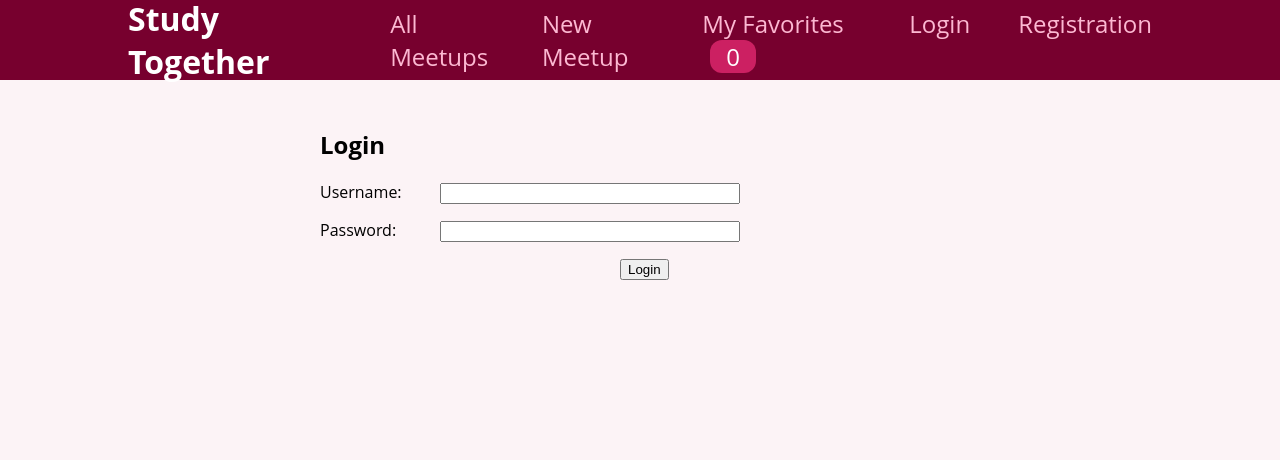
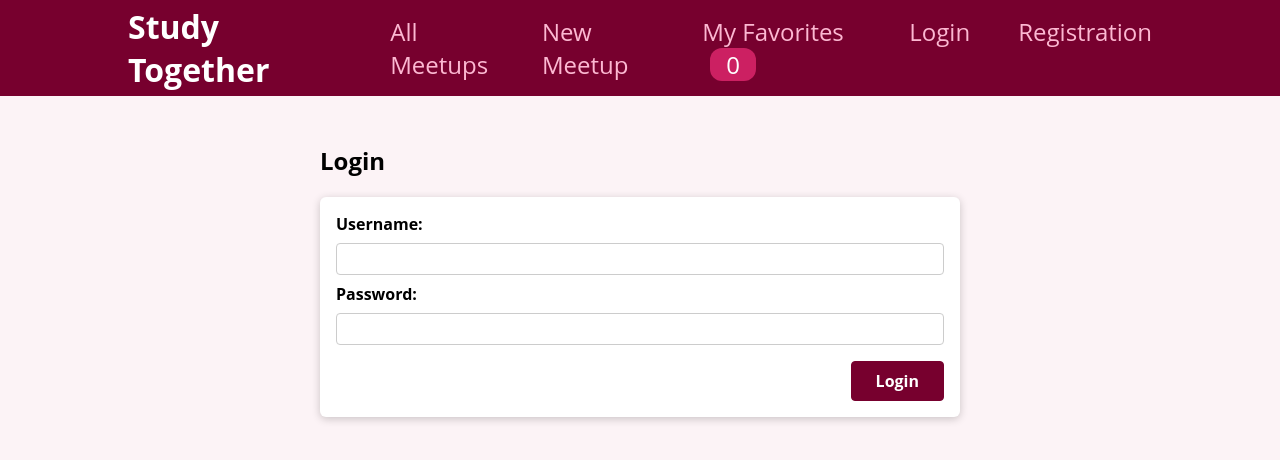
Before and after one commit to kt-repo/cs633-study-together, an Angular app in the folder client/: page /login in a window 1280 px wide. Shown: the top 460 px of the page. Built offline with nearby package versions, Linux system fonts and the light colour scheme.

Commit message:
Add style to login and registration pages

```diff
--- a/client/src/app/layout/main-navigation/main-navigation.component.scss
+++ b/client/src/app/layout/main-navigation/main-navigation.component.scss
@@ -1,6 +1,6 @@
 .header {
   width: 100%;
-  height: 5rem;
+  height: 6rem;
   display: flex;
   align-items: center;
   justify-content: space-between;
@@ -23,6 +23,8 @@
 }
 
 .header li {
+  margin-top: 10px;
+  margin-bottom: 10px;
   margin-left: 3rem;
 }
 
--- a/client/src/app/pages/all-meetups/all-meetups.component.html
+++ b/client/src/app/pages/all-meetups/all-meetups.component.html
@@ -1,5 +1,5 @@
 <section>
-  <h1>All Meetups</h1>
+  <h1>All Study Together Meetups</h1>
   <p *ngIf="isLoading; else allMeetups">Loading...</p>
 
   <ng-template #allMeetups>
--- a/client/src/app/pages/login/login.component.html
+++ b/client/src/app/pages/login/login.component.html
@@ -1,14 +1,16 @@
 <h2>Login</h2>
-<form (ngSubmit)="onSubmit()">
-  <div class="form-group">
+<app-card>
+  <form class="form" (ngSubmit)="onSubmit()">
+    <div class="control">
       <label for="username">Username:</label>
       <input type="text" id="username" name="username" [(ngModel)]="username">
     </div>
-  <div class="form-group">
+    <div class="control">
       <label for="password">Password:</label>
       <input type="password" id="password" name="password" [(ngModel)]="password">
     </div>
-  <div class="button">
+    <div class="actions">
       <button type="submit">Login</button>
     </div>
   </form>
+</app-card>
--- a/client/src/app/pages/login/login.component.scss
+++ b/client/src/app/pages/login/login.component.scss
@@ -1,26 +1,45 @@
-.registration-form {
-  display: flex;
-  flex-direction: column;
+.form {
+  padding: 1rem;
 }
 
-.form-group {
-  margin-bottom: 15px;
+.control {
+  margin-bottom: 0.5rem;
 }
 
-label {
-  display: inline-block;
-  width: 120px; /* Adjust the width as needed */
-  text-align: left;
+.control label {
+  display: block;
+  font-weight: bold;
+  margin-bottom: 0.5rem;
 }
 
-input {
-  width: 300px; /* Adjust the width as needed */
-}
-.form-group input {
-  text-align: left;
+.control input,
+.control textarea {
+  display: block;
+  font: inherit;
+  border-radius: 4px;
+  border: 1px solid #ccc;
+  padding: 0.25rem;
+  width: 100%;
 }
 
-.button {
-  text-align: left; /* Right justify the button */
-  margin-left: 300px;
+.actions {
+  margin-top: 1rem;
+  text-align: right;
 }
+
+.actions button {
+  font: inherit;
+  cursor: pointer;
+  background-color: #77002e;
+  color: white;
+  padding: 0.5rem 1.5rem;
+  border: 1px solid #77002e;
+  border-radius: 4px;
+  font-weight: bold;
+}
+
+.actions button:hover,
+.actions button:active {
+  background-color: #a50e48;
+  border-color: #a50e48;
+}
--- a/client/src/app/pages/login/login.component.ts
+++ b/client/src/app/pages/login/login.component.ts
@@ -2,12 +2,12 @@ import { Component } from '@angular/core';
 import { CommonModule } from '@angular/common';
 import { FormsModule } from "@angular/forms";
 import { AuthService } from '../../services/auth.service';
-
+import { CardComponent } from '../../ui/card/card.component';
 
 @Component({
   selector: 'app-login',
   standalone: true,
-  imports: [CommonModule, FormsModule],
+  imports: [CommonModule, FormsModule, CardComponent],
   templateUrl: './login.component.html',
   styleUrls: ['./login.component.scss']
 })
--- a/client/src/app/pages/new-meetup/new-meetup.component.html
+++ b/client/src/app/pages/new-meetup/new-meetup.component.html
@@ -1,4 +1,4 @@
 <section>
-  <h1>Add New Meetup</h1>
+  <h1>Add New Study Together Meetup</h1>
   <app-new-meetup-form />
 </section>
--- a/client/src/app/pages/registration/registration.component.html
+++ b/client/src/app/pages/registration/registration.component.html
@@ -1,33 +1,35 @@
 <h2>Registration</h2>
-<form (ngSubmit)="onSubmit()">
-  <div class="form-group">
+<app-card>
+  <form class="form" (ngSubmit)="onSubmit()">
+    <div class="control">
       <label for="username">Username:</label>
       <input type="text" id="username" name="username" [(ngModel)]="username">
     </div>
-  <div class="form-group">
+    <div class="control">
       <label for="password">Password:</label>
       <input type="password" id="password" name="password" [(ngModel)]="password">
     </div>
-  <div class="form-group">
+    <div class="control">
       <label for="firstname">First Name:</label>
       <input type="text" id="firstname" name="firstname" [(ngModel)]="firstname">
     </div>
-  <div class="form-group">
+    <div class="control">
       <label for="lastname">Last Name:</label>
       <input type="text" id="lastname" name="lastname" [(ngModel)]="lastname">
     </div>
-  <div class="form-group">
+    <div class="control">
       <label for="address">Address:</label>
       <input type="text" id="address" name="address" [(ngModel)]="address">
     </div>
-  <div class="form-group">
+    <div class="control">
       <label for="school">School:</label>
       <input type="text" id="school" name="school" [(ngModel)]="school">
     </div>
-  <div class="button">
+    <div class="actions">
       <button type="submit">Register</button>
     </div>
     <div *ngIf="registrationError" class="alert alert-danger">
       {{ registrationError }}
     </div>
   </form>
+</app-card>
--- a/client/src/app/pages/registration/registration.component.scss
+++ b/client/src/app/pages/registration/registration.component.scss
@@ -1,26 +1,45 @@
-.registration-form {
-  display: flex;
-  flex-direction: column;
+.form {
+  padding: 1rem;
 }
 
-.form-group {
-  margin-bottom: 15px;
+.control {
+  margin-bottom: 0.5rem;
 }
 
-label {
-  display: inline-block;
-  width: 120px; /* Adjust the width as needed */
-  text-align: left;
+.control label {
+  display: block;
+  font-weight: bold;
+  margin-bottom: 0.5rem;
 }
 
-input {
-  width: 300px; /* Adjust the width as needed */
-}
-.form-group input {
-  text-align: left;
+.control input,
+.control textarea {
+  display: block;
+  font: inherit;
+  border-radius: 4px;
+  border: 1px solid #ccc;
+  padding: 0.25rem;
+  width: 100%;
 }
 
-.button {
-  text-align: left; /* Right justify the button */
-  margin-left: 300px;
+.actions {
+  margin-top: 1rem;
+  text-align: right;
 }
+
+.actions button {
+  font: inherit;
+  cursor: pointer;
+  background-color: #77002e;
+  color: white;
+  padding: 0.5rem 1.5rem;
+  border: 1px solid #77002e;
+  border-radius: 4px;
+  font-weight: bold;
+}
+
+.actions button:hover,
+.actions button:active {
+  background-color: #a50e48;
+  border-color: #a50e48;
+}
--- a/client/src/app/pages/registration/registration.component.ts
+++ b/client/src/app/pages/registration/registration.component.ts
@@ -2,12 +2,13 @@ import { Component } from '@angular/core';
 import { CommonModule } from '@angular/common';
 import { FormsModule } from '@angular/forms';
 import { AuthService } from '../../services/auth.service';
+import { CardComponent } from '../../ui/card/card.component';
 
 
 @Component({
   selector: 'app-registration',
   standalone: true,
-  imports: [CommonModule, FormsModule],
+  imports: [CommonModule, FormsModule, CardComponent],
   templateUrl: './registration.component.html',
   styleUrls: ['./registration.component.scss']
 })
```
Lines whose indentation alone changed are shown as unchanged.
